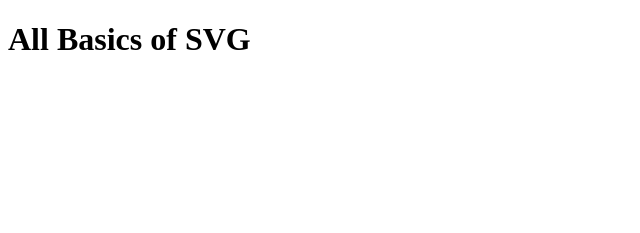
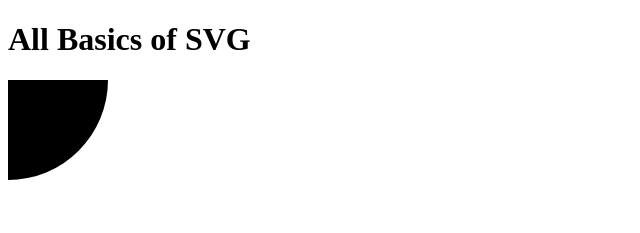
Before and after one commit to Mani007/basicSVG, a plain HTML site: page index.html in a window 1280 px wide. Shown: the whole page, without its empty margins (0-640 px from the left). Drawn offline with Linux system fonts and the light colour scheme.

Commit message:
Basic svg circle

```diff
--- a/index.html
+++ b/index.html
@@ -7,5 +7,10 @@
 </head>
 <body>
     <h1>All Basics of SVG</h1>
+    <svg>
+        <circle r="100">
+
+        </circle>
+    </svg>
 </body>
 </html>
```
